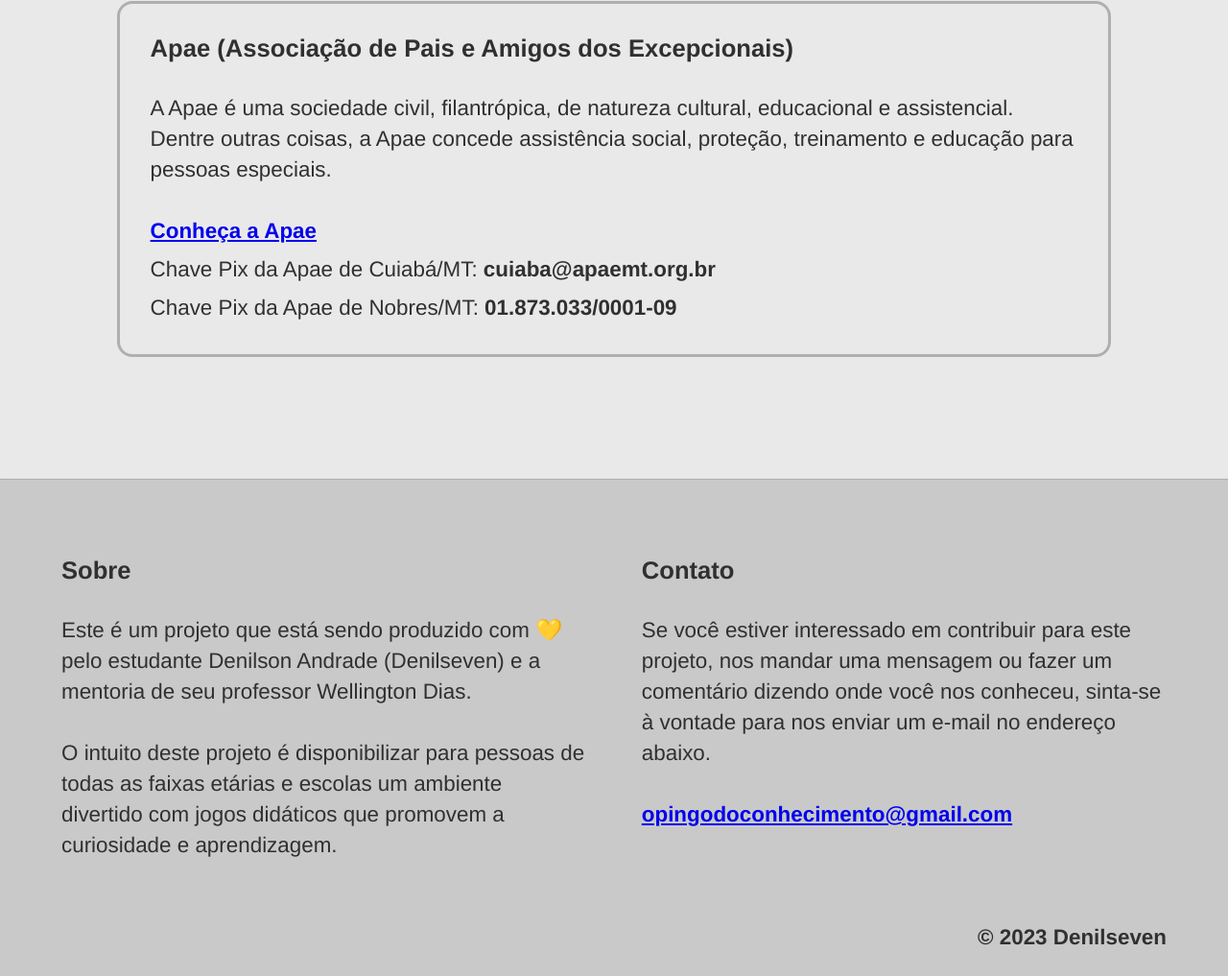
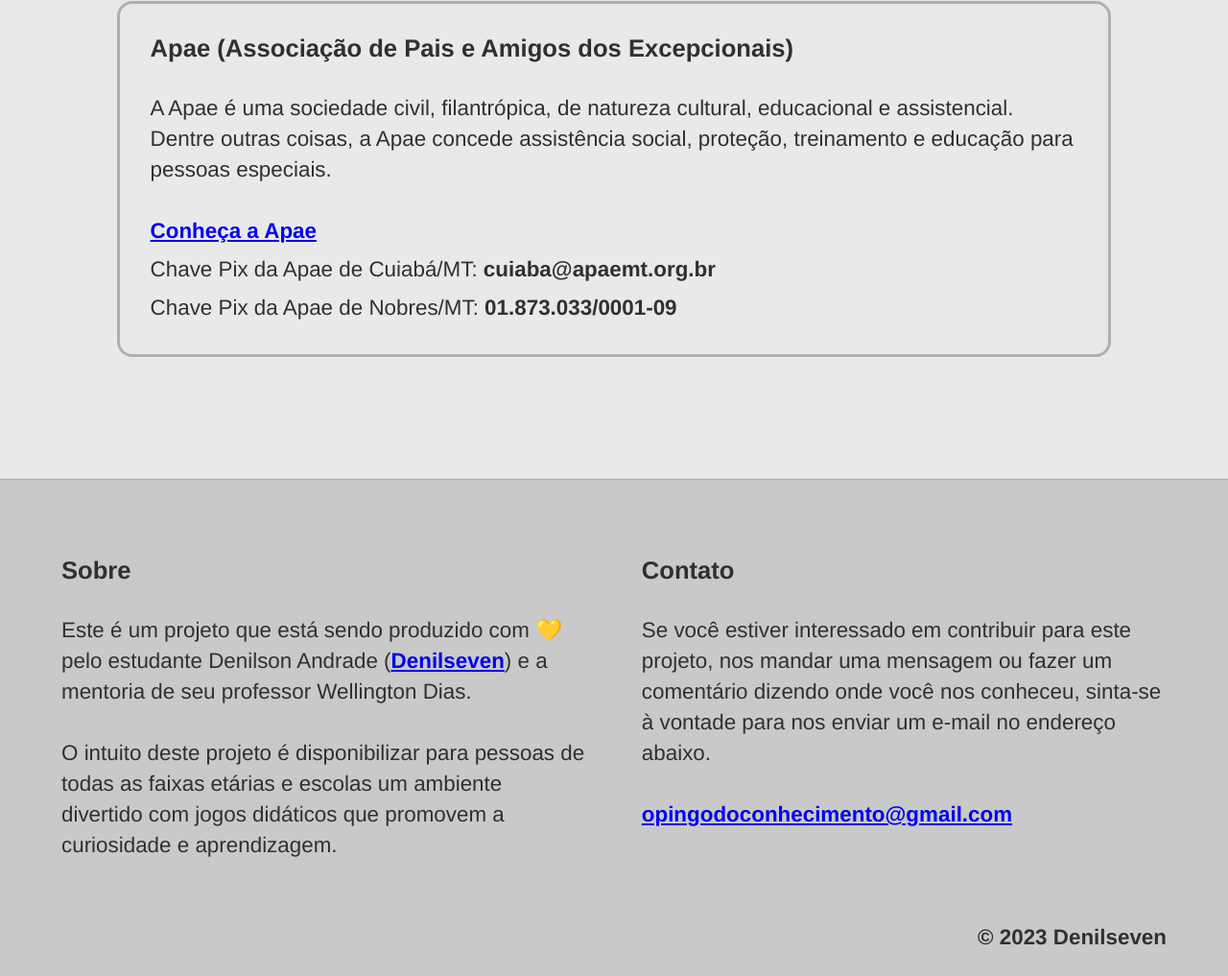
Before and after one commit to opingodoconhecimento/opingodoconhecimento.github.io, a plain HTML site: page index.html in a window 1280 px wide. Shown: the part 1471-2488 px from the top of the page at 96% size. Drawn offline with Linux system fonts and the light colour scheme.

Commit message:
Add link to my website on footer

```diff
--- a/index.html
+++ b/index.html
@@ -69,7 +69,7 @@
             <div class="about">
                 <h3>Sobre</h3>
                 <p class="top-margin-medium">
-                    Este é um projeto que está sendo produzido com &#128155; pelo estudante Denilson Andrade (Denilseven)
+                    Este é um projeto que está sendo produzido com &#128155; pelo estudante Denilson Andrade (<a href="https://denilseven.github.io/">Denilseven</a>)
                     e a mentoria de seu professor Wellington Dias.
                 </p>
                 <p class="top-margin-medium">
```
